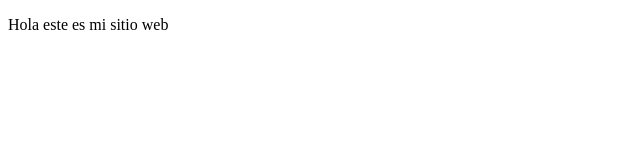
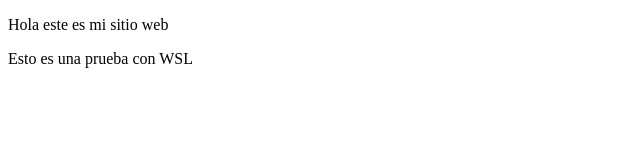
Before and after one commit to CBiscardi/proyectoDemoCursoPrework, a plain HTML site: page index.html in a window 1280 px wide. Shown: the whole page, without its empty margins (0-640 px from the left). Drawn offline with Linux system fonts and the light colour scheme.

Commit message:
commit de prueba cambios

```diff
--- a/index.html
+++ b/index.html
@@ -10,5 +10,8 @@
     <p>
         Hola este es mi sitio web
     </p>
+    <p>
+        Esto es una prueba con WSL
+    </p>
 </body>
 </html>
```
